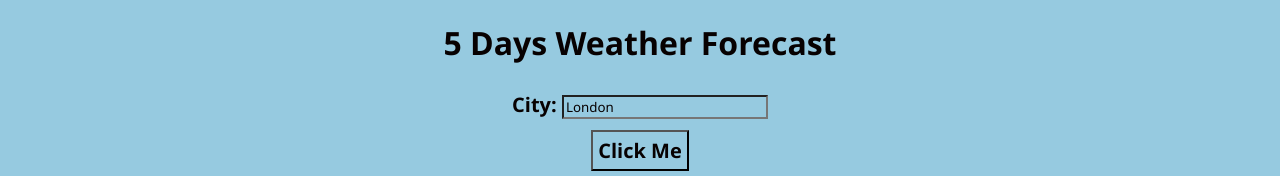
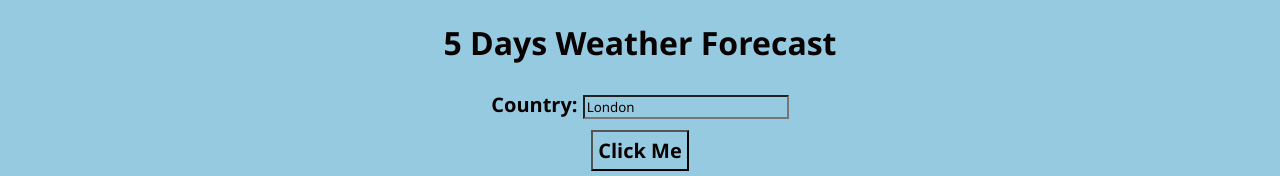
Before and after one commit to NazifaTasnim2410/MIS_455_Final_2010664, a plain HTML site: page index.html in a window 1280 px wide. Shown: the top 176 px of the page. Drawn offline with Linux system fonts and the light colour scheme; no server answers; files whose address does not match are found by name.

Commit message:
final commit

```diff
--- a/index.html
+++ b/index.html
@@ -11,7 +11,7 @@
 <body onload="DefaultScreen()">
     <center>
         <h1 id="Para1">5 Days Weather Forecast</h1>
-        <p id="inputContainer">City: <input type="text" id="countryInput"></p>
+        <p id="inputContainer">Country: <input type="text" id="countryInput"></p>
         <button type="button" onclick="GetInfo()">Click Me</button>
         <h2 id="countryName">---London---</h2>
     </center>
```
